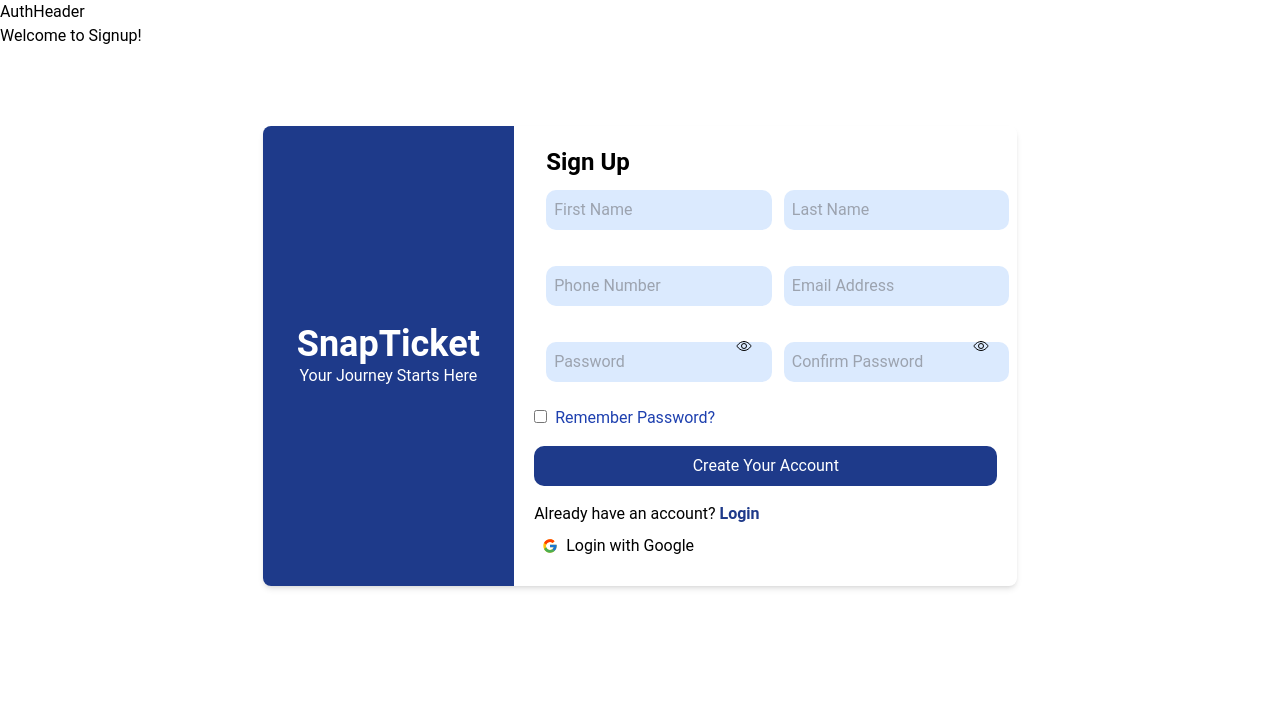
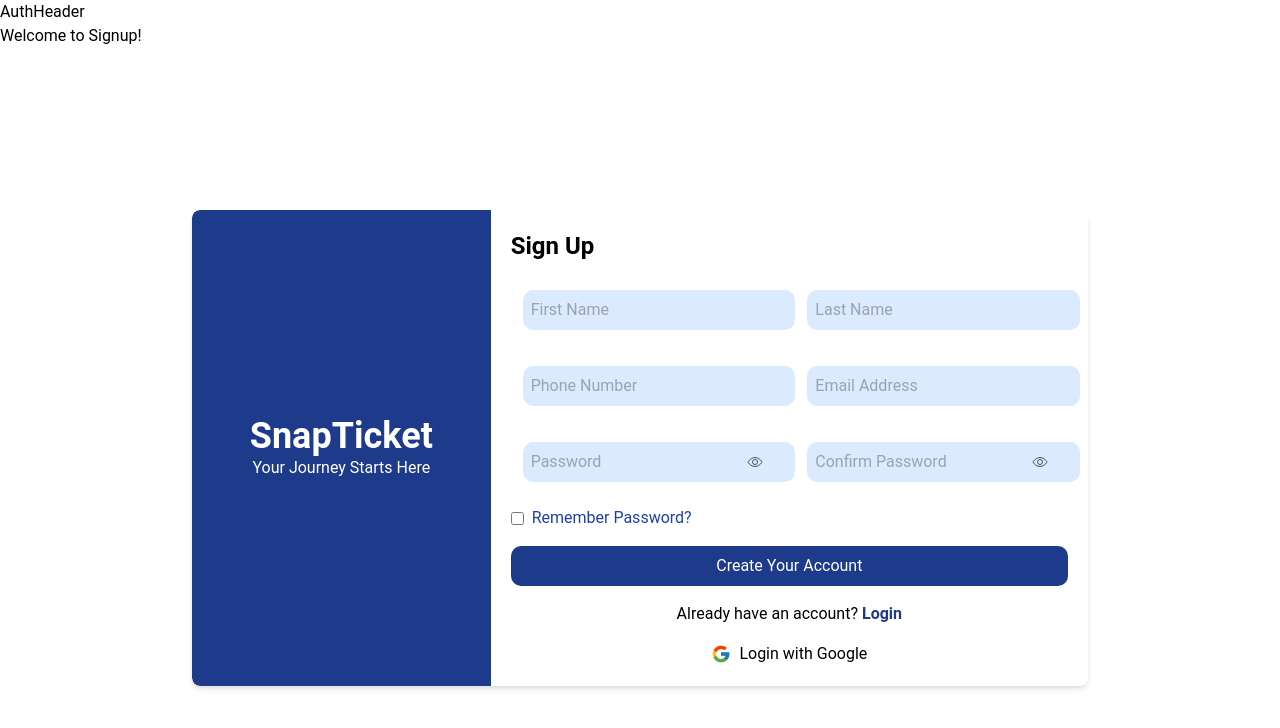
Before and after one commit to ujjwalbasnyat/snapticket, a Next.js app: page /auth/signup in a window 1280 px wide. Shown: the top 728 px of the page. Built offline with nearby package versions, Linux system fonts and the light colour scheme.

Commit message:
"branch aashu commit"

```diff
--- a/src/app/auth/login/components/loginForm.tsx
+++ b/src/app/auth/login/components/loginForm.tsx
@@ -13,31 +13,32 @@
   const handleInput = (e: React.ChangeEvent<HTMLInputElement>) => {
     setPasswordData(e.target.value);
   };
+
   return (
     <div>
       <div className="flex flex-col gap-5">
         <input
           type="text"
           placeholder="Email or Phone Number"
-          className=" p-2 w-inputwidth bg-secondary focus:outline-none focus:ring-1 ring-ring rounded-sm "
+          className="p-2 w-inputwidth bg-secondary focus:outline-none focus:ring-1 ring-ring rounded-sm"
         />
-        <div>
+        <div className="relative">
           <input
             type={showPassword ? "text" : "password"}
             placeholder="Password"
-            className=" p-2 w-inputwidth bg-secondary focus:outline-none focus:ring-1 ring-ring rounded-sm "
+            className="p-2 w-inputwidth bg-secondary focus:outline-none focus:ring-1 ring-ring rounded-sm pr-10"
             value={passwordData}
             onChange={handleInput}
           />
-          <div className="absolute inset-y-60   ">
+          <div className="absolute inset-y-0 right-2 flex items-center cursor-pointer">
             {showPassword ? (
-              <FaRegEyeSlash onClick={handleVisibility} />
+              <FaRegEyeSlash size={20} />
             ) : (
-              <IoEyeOutline onClick={handleVisibility} />
+              <IoEyeOutline size={20} />
             )}
           </div>
 
-          <div className="flex gap-10 space-x-20">
+          <div className="flex gap-10 space-x-20 mt-2">
             <section className="flex gap-1">
               <input type="checkbox" />
               <p className="">Remind me</p>
@@ -45,10 +46,7 @@
             <p className="text-primary">Forget Password?</p>
           </div>
         </div>
-        <button
-          type="submit"
-          className="bg-accent text-btntext p-2 rounded-sm hover:bg-hover"
-        >
+        <button className="bg-accent text-btntext p-2 rounded-sm hover:bg-hover">
           Login
         </button>
       </div>
--- a/src/app/auth/login/page.tsx
+++ b/src/app/auth/login/page.tsx
@@ -1,5 +1,6 @@
 import LoginForm from "./components/loginForm";
 import { FcGoogle } from "react-icons/fc";
+import Link from "next/link";
 
 export default function Login() {
   return (
@@ -25,9 +26,12 @@
               </div>
               <p>
                 Are you new?{" "}
-                <a href="#" className="underline text-primary hover:text-hover">
+                <Link
+                  href="/auth/signup"
+                  className="underline text-primary hover:text-hover"
+                >
                   Create an Account
-                </a>
+                </Link>
               </p>
             </div>
           </div>
--- a/src/app/auth/signup/components/InputField.tsx
+++ b/src/app/auth/signup/components/InputField.tsx
@@ -2,7 +2,7 @@
 
 interface InputFieldProps {
   type: string;
-  name: string; // Include the name prop
+  name: string;
   placeholder: string;
   value: string;
   onChange: (e: React.ChangeEvent<HTMLInputElement>) => void;
@@ -16,14 +16,16 @@
   onChange,
 }) => {
   return (
+    <div className="w-full max-w-md mx-auto">
       <input
         type={type}
-      name={name} // Bind the name prop to the input
+        name={name}
         placeholder={placeholder}
         value={value}
         onChange={onChange}
-      className="bg-blue-100 m-3 rounded-md p-2 w-full"
+        className="bg-blue-100 m-3 rounded-md p-2 w-full focus:outline-none focus:ring-2 focus:ring-blue-400"
       />
+    </div>
   );
 };
 
--- a/src/app/auth/signup/components/PasswordField.tsx
+++ b/src/app/auth/signup/components/PasswordField.tsx
@@ -3,7 +3,7 @@
 import { IoEyeOutline } from "react-icons/io5";
 
 interface PasswordFieldProps {
-  name: string; // Include the name prop
+  name: string;
   placeholder: string;
   value: string;
   onChange: (e: React.ChangeEvent<HTMLInputElement>) => void;
@@ -22,19 +22,19 @@
   };
 
   return (
-    <div className="relative">
+    <div className="relative w-full max-w-md mx-auto">
       <input
         type={showPassword ? "text" : "password"}
-        name={name} // Bind the name prop to the input
+        name={name}
         placeholder={placeholder}
         value={value}
         onChange={onChange}
-        className="bg-blue-100 m-3 rounded-md p-2 w-full"
+        className="bg-blue-100 m-3 rounded-md p-2 w-full pr-12" // added pr-12 to make space for the button
       />
       <button
         type="button"
         onClick={handleVisibility}
-        className="absolute right-2 top-2"
+        className="absolute right-3 top-1/2 transform -translate-y-1/2 p-2 text-gray-600"
       >
         {showPassword ? <FaRegEyeSlash /> : <IoEyeOutline />}
       </button>
--- a/src/app/auth/signup/components/signupForm.tsx
+++ b/src/app/auth/signup/components/signupForm.tsx
@@ -1,6 +1,6 @@
 "use client";
 
-import React, { use, useState } from "react";
+import React, { useState } from "react";
 import Link from "next/link";
 import InputField from "./InputField"; // Adjust the import path as necessary
 import PasswordField from "./PasswordField"; // Adjust the import path as necessary
@@ -25,15 +25,20 @@
   };
 
   return (
-    <div className="min-h-screen flex justify-center items-center">
-      <div className="flex w-400 h-400 shadow-md transform translate-y-[-20%] rounded-lg">
-        <div className="w-1/3 bg-blue-900 text-white flex flex-col justify-center items-center rounded-l-lg">
+    <div className="min-h-screen flex justify-center items-center p-4">
+      <div className="flex flex-col md:flex-row w-full max-w-4xl shadow-md rounded-lg overflow-hidden">
+        {/* Branding section only visible on medium screens and up */}
+        <div className="md:flex hidden md:w-1/3 bg-blue-900 text-white rounded-l-lg flex-col justify-center items-center">
           <h2 className="text-4xl font-bold">SnapTicket</h2>
           <p>Your Journey Starts Here</p>
         </div>
-        <div className="w-2/3 p-5">
-          <h2 className="text-2xl font-bold pl-3">Sign Up</h2>
-          <div className="grid grid-cols-2 gap-3">
+
+        {/* Sign-up form section */}
+        <div className="w-full md:w-2/3 p-5">
+          <h2 className="text-2xl font-bold text-center md:text-left mb-4">
+            Sign Up
+          </h2>
+          <div className="grid grid-cols-1 md:grid-cols-2 gap-3">
             <InputField
               type="text"
               name="firstName"
@@ -76,7 +81,7 @@
             />
           </div>
 
-          <div className="text-blue-800 mt-3">
+          <div className="text-blue-800 mt-3 flex items-center">
             <input type="checkbox" id="remember" />
             <label htmlFor="remember" className="ml-2">
               Remember Password?
@@ -90,15 +95,16 @@
             Create Your Account
           </button>
 
-          <p className="mt-4">
+          <p className="mt-4 text-center">
             Already have an account?{" "}
             <Link href="/auth/login" className="text-blue-900 font-bold">
               Login
             </Link>
           </p>
-          <div className="flex gap-2 items-center p-l-5 m-2">
-            <FcGoogle />
-            <a href="#" className="hover:text-primary hover:underline">
+
+          <div className="flex gap-2 items-center justify-center mt-4">
+            <FcGoogle className="text-xl" />
+            <a href="#" className="hover:text-blue-900 hover:underline">
               Login with Google
             </a>
           </div>
```
Lines whose indentation alone changed are shown as unchanged.
